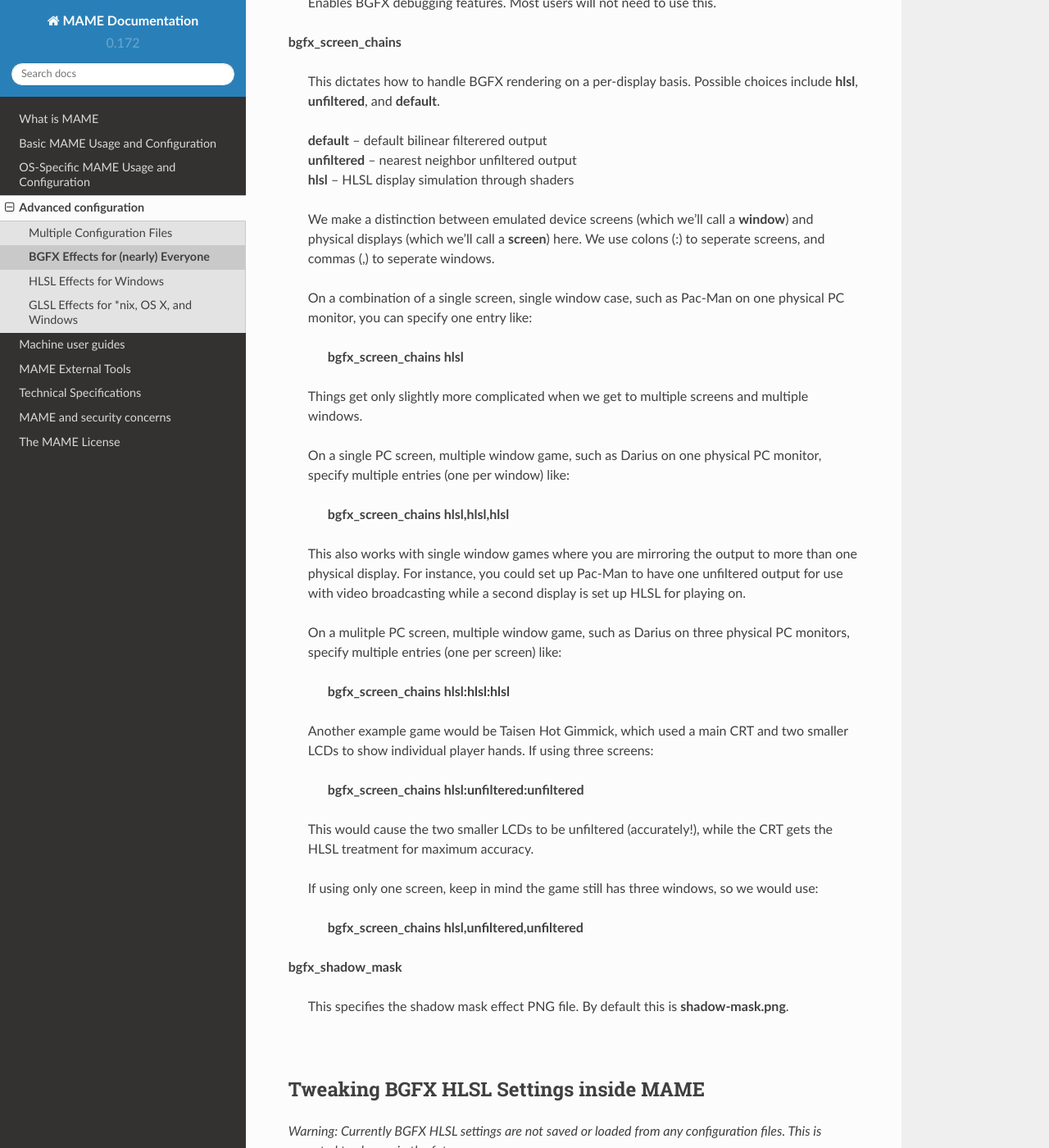
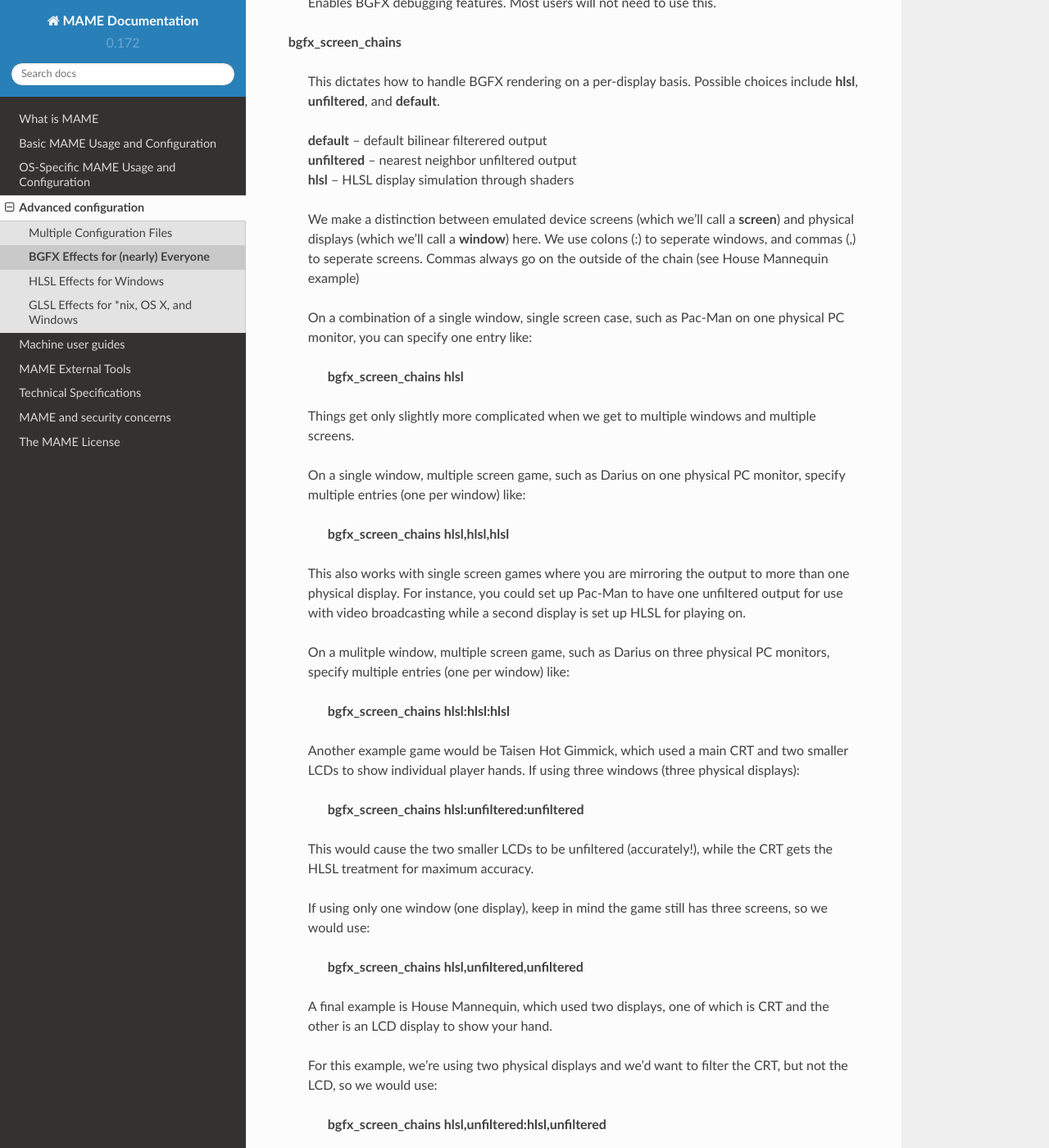
Before and after one commit to mamedev/docs, a Sphinx documentation site: the page built from source/advanced/bgfx.rst, in a window 1280 px wide and 1400 px high, scrolled down 2112 px. Shown: the whole window at 82% size. Built offline with Sphinx 7.4.7 and the Read the Docs theme 2.0.0, drawn with Linux system fonts in a browser that asks for light colours; some of the changed text lies outside the part shown.

Commit message:
BGFX for 172 Part 3
More adjustments: The Revenge.

```diff
--- a/source/advanced/bgfx.rst
+++ b/source/advanced/bgfx.rst
@@ -65,33 +65,41 @@ Configuration Settings
 |	**unfiltered** -- nearest neighbor unfiltered output
 |	**hlsl** -- HLSL display simulation through shaders
 |
-|	We make a distinction between emulated device screens (which we'll call a **window**) and physical displays (which we'll call a **screen**) here. We use colons (:) to seperate screens, and commas (,) to seperate windows.
+|	We make a distinction between emulated device screens (which we'll call a **screen**) and physical displays (which we'll call a **window**) here. We use colons (:) to seperate windows, and commas (,) to seperate screens. Commas always go on the outside of the chain (see House Mannequin example)
 |
-|	On a combination of a single screen, single window case, such as Pac-Man on one physical PC monitor, you can specify one entry like:
+|	On a combination of a single window, single screen case, such as Pac-Man on one physical PC monitor, you can specify one entry like:
 |
 |		**bgfx_screen_chains hlsl**
 |
-|	Things get only slightly more complicated when we get to multiple screens and multiple windows.
+|	Things get only slightly more complicated when we get to multiple windows and multiple screens.
 |
-|	On a single PC screen, multiple window game, such as Darius on one physical PC monitor, specify multiple entries (one per window) like:
+|	On a single window, multiple screen game, such as Darius on one physical PC monitor, specify multiple entries (one per window) like:
 |
 |		**bgfx_screen_chains hlsl,hlsl,hlsl**
 |
-|	This also works with single window games where you are mirroring the output to more than one physical display. For instance, you could set up Pac-Man to have one unfiltered output for use with video broadcasting while a second display is set up HLSL for playing on.
+|	This also works with single screen games where you are mirroring the output to more than one physical display. For instance, you could set up Pac-Man to have one unfiltered output for use with video broadcasting while a second display is set up HLSL for playing on.
 |
-|	On a mulitple PC screen, multiple window game, such as Darius on three physical PC monitors, specify multiple entries (one per screen) like:
+|	On a mulitple window, multiple screen game, such as Darius on three physical PC monitors, specify multiple entries (one per window) like:
 |
 |		**bgfx_screen_chains hlsl:hlsl:hlsl**
 |
-|	Another example game would be Taisen Hot Gimmick, which used a main CRT and two smaller LCDs to show individual player hands. If using three screens:
+|	Another example game would be Taisen Hot Gimmick, which used a main CRT and two smaller LCDs to show individual player hands. If using three windows (three physical displays):
 |
 |		**bgfx_screen_chains hlsl:unfiltered:unfiltered**
 |
 |	This would cause the two smaller LCDs to be unfiltered (accurately!), while the CRT gets the HLSL treatment for maximum accuracy.
 |
-|	If using only one screen, keep in mind the game still has three windows, so we would use:
+|	If using only one window (one display), keep in mind the game still has three screens, so we would use:
 |
 |		**bgfx_screen_chains hlsl,unfiltered,unfiltered**
+|
+|	A final example is House Mannequin, which used two displays, one of which is CRT and the other is an LCD display to show your hand.
+|
+|	For this example, we're using two physical displays and we'd want to filter the CRT, but not the LCD, so we would use:
+|
+|		**bgfx_screen_chains hlsl,unfiltered:hlsl,unfiltered**
+|
+|	Note that the commas are on the outside edges, and any colons are in the middle.
 |
 | **bgfx_shadow_mask**
 |
```
